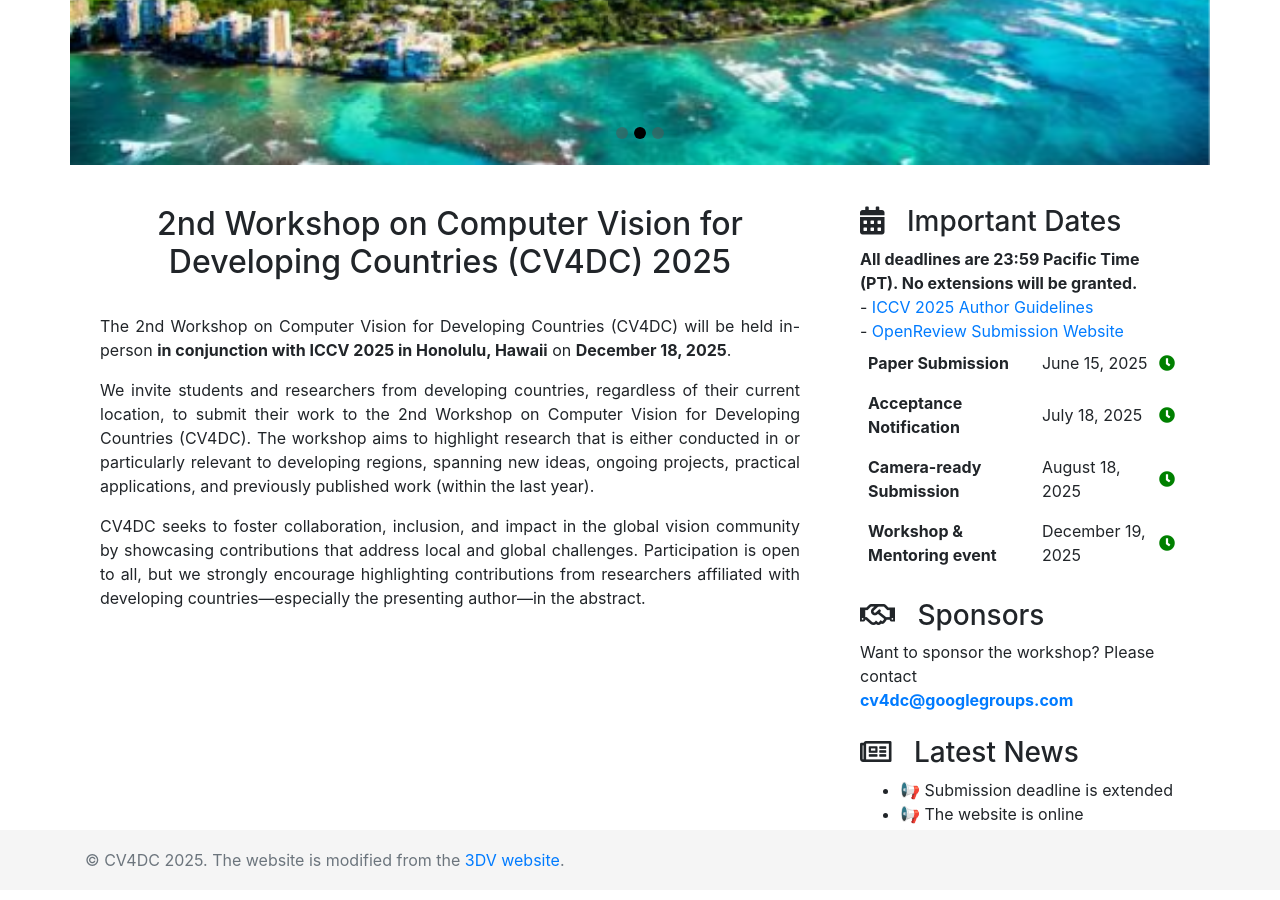
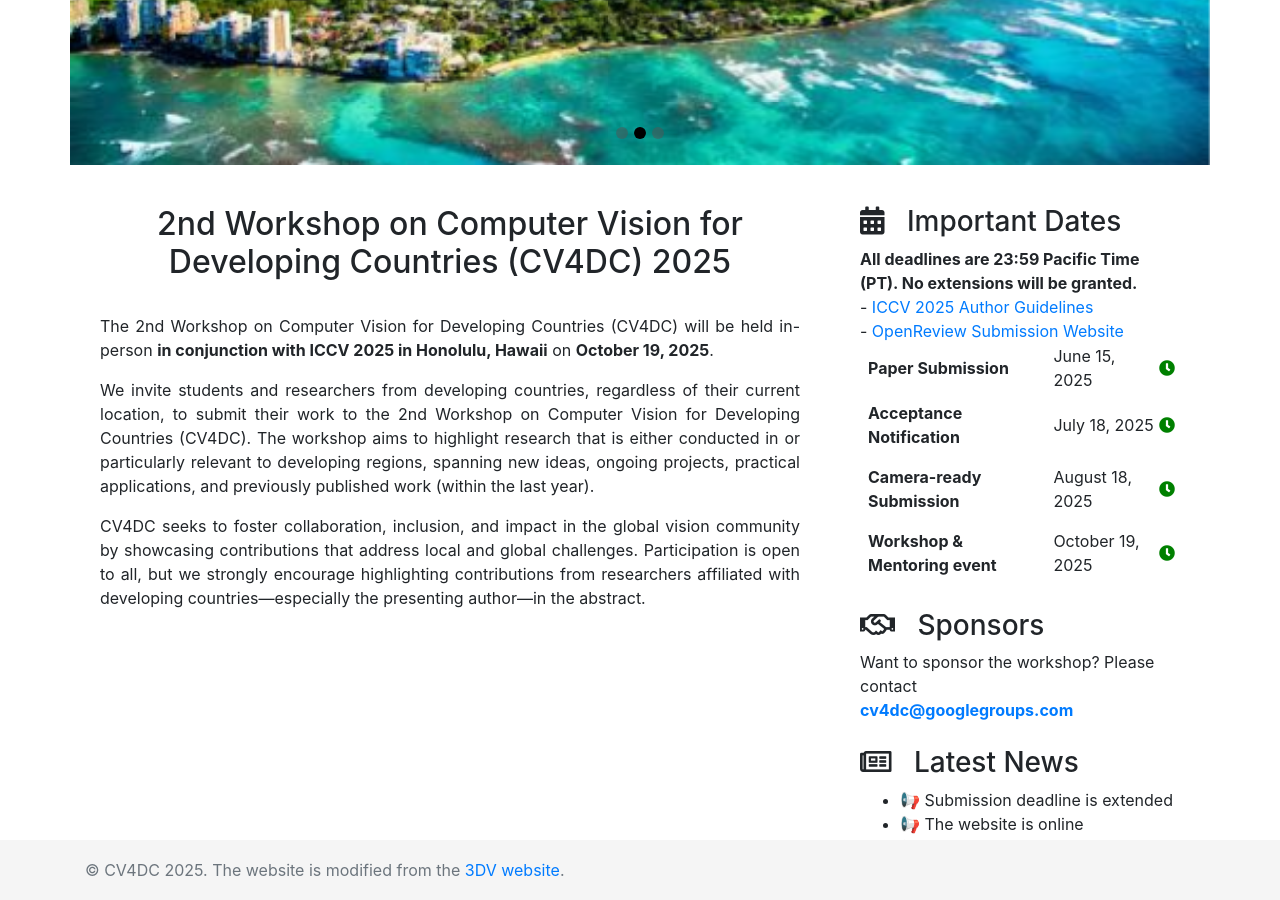
Before and after one commit to cv4dc/cv4dc.github.io, a Jekyll site: the page built from 2025/index.md, in a window 1280 px wide and 900 px high, scrolled down 768 px. Built offline with Jekyll 4.4.1, drawn with Linux system fonts in a browser that asks for light colours; nearby versions of some CDN libraries; comment, search, counter and statistics services are not loaded.

Commit message:
update dates

```diff
--- a/2025/index.md
+++ b/2025/index.md
@@ -10,7 +10,7 @@ background: ADD0B3
 favicon: "img/2025/cv4dc_icon.png"
 ---
 
-The 2nd Workshop on Computer Vision for Developing Countries (CV4DC) will be held in-person **in conjunction with ICCV 2025 in Honolulu, Hawaii** on **December 18, 2025**.
+The 2nd Workshop on Computer Vision for Developing Countries (CV4DC) will be held in-person **in conjunction with ICCV 2025 in Honolulu, Hawaii** on **October 19, 2025**.
 
 We invite students and researchers from developing countries, regardless of their current location, to submit their work to the 2nd Workshop on Computer Vision for Developing Countries (CV4DC). The workshop aims to highlight research that is either conducted in or particularly relevant to developing regions, spanning new ideas, ongoing projects, practical applications, and previously published work (within the last year).
 
--- a/_data/dates.yml
+++ b/_data/dates.yml
@@ -16,8 +16,8 @@ previous-years:
    countdown: 2025/08/15 22:59:59 PT
    enabled: true
  - name: Workshop & Mentoring event
-   date: December 19, 2025
-   countdown: 2025/12/19 22:59:59 PT
+   date: October 19, 2025
+   countdown: 2025/10/19 22:59:59 PT
    enabled: true
 
 
--- a/_layouts/2025_default.html
+++ b/_layouts/2025_default.html
@@ -5,8 +5,8 @@
 
 	<body>
 
+		{% include 2025_header.html %}
 		{% include 2025_nav.html %}
-		{% include 2025_header.html %}
 
 		<!-- Banner Image -->
 		{% if page.banner-image %}
--- a/_layouts/2025_sidebar_no_dates.html
+++ b/_layouts/2025_sidebar_no_dates.html
@@ -5,8 +5,8 @@
 
 	<body>
 
+		{% include 2025_header.html %}
 		{% include 2025_nav.html %}
-		{% include 2025_header.html %}
 
 		<!-- Banner Image -->
 		{% if page.banner-image %}
```
Also changed, not shown: README.md.
